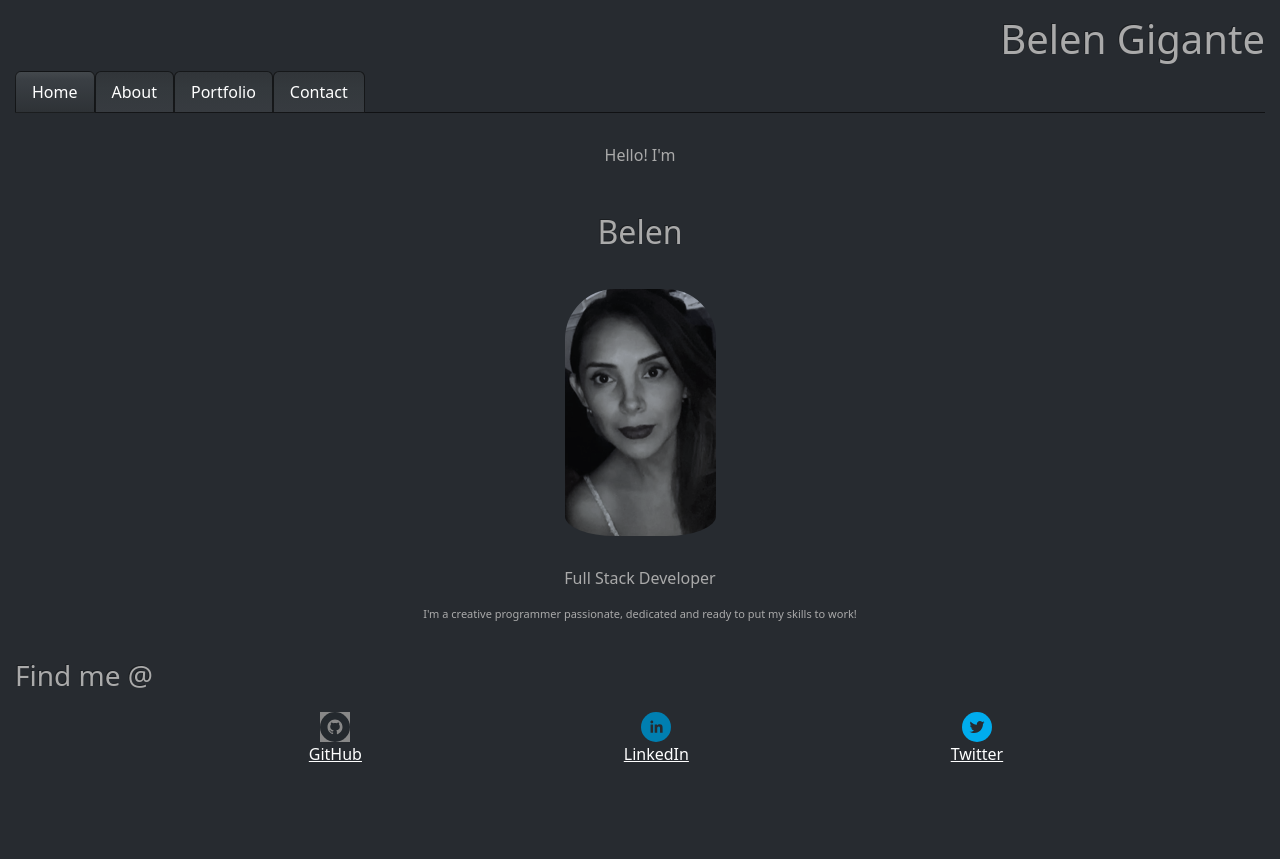
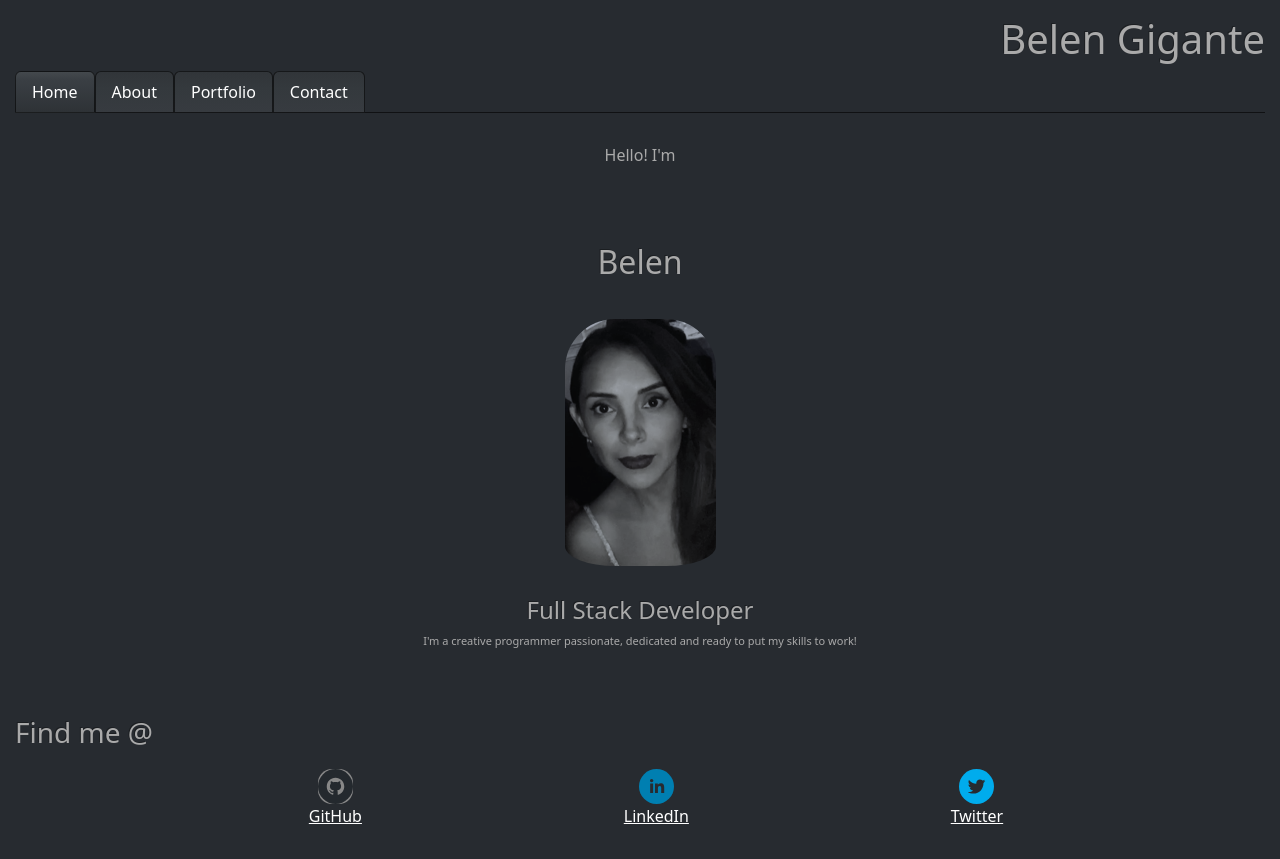
Before and after one commit to BelenGigante/React-Portfolio, a React (Create React App) app in the folder src/: page / in a window 1280 px wide. Before the commit the page ends 800 px from the top, so only its background shows below. Built offline with nearby package versions, Linux system fonts and the light colour scheme.

Commit message:
linked google docs resume with logo in about me section

```diff
--- a/src/App.css
+++ b/src/App.css
@@ -10,8 +10,14 @@
   border-style: double;
   border-radius: 10px;
   min-height: 550px;
-  padding-left: 20px;
-  padding-right: 20px;
+  padding-left: 60px;
+  padding-right: 60px;
+
+}
+
+p{
+  text-align: justify;
+  padding-bottom: 30px;
 }
 
 .contactDiv{
@@ -30,6 +36,14 @@
   padding: 5px;
   border-radius: 10px;
   border-style: solid;
+}
+
+.resume{
+  padding-top: 40px;
+  margin: 30px;
+  border-radius: 10px;
+  border-style:solid;
+  border-color: #888;
 }
 
 h1{
@@ -51,11 +65,12 @@ h3{
 
 .caption{
   font-size: 11px;
-
+  text-align: center;
 }
 
 .homeHeader{
  padding-top: 30px;
+ text-align: center;
 }
 
 .logo {
@@ -78,13 +93,14 @@ h3{
 }
 
 .icon{
-  width: 30px !important;
-  height: 30px !important;
+  width: 35px !important;
+  height: 35px !important;
 }
 .githubicon{
-  width: 30px !important;
-  height: 30px !important;
+  width: 35px !important;
+  height: 35px !important;
   background-color: #888;
+  border-radius: 14px;
 }
 
 .portfolioImg{
--- a/src/components/NavTabs.js
+++ b/src/components/NavTabs.js
@@ -1,7 +1,6 @@
 import React from 'react';
 
 function NavTabs({ currentPage, handlePageChange, pages }) {
-  // Opportunity
   return (
     <div>
       <h1>Belen Gigante</h1>
--- a/src/components/pages/About.js
+++ b/src/components/pages/About.js
@@ -1,4 +1,5 @@
 import React from 'react';
+import { SocialIcon } from 'react-social-icons';
 
 export default function About() {
   return (
@@ -10,6 +11,10 @@ export default function About() {
       <p>
        During training I have developed the ability to learn and collaborate in rapidly changing environments and compositions. Worked through 500+ hours of bootcamp structure, learning JavaScript, Node.Js, React.Js, Express amongs others. Eager to face challenges to achieve lasting impacts on user experience.
       </p>
+      <SocialIcon className='icon' url="https://docs.google.com/document/d/1rm8Vo2_84Ctx-t_i9pRaSq8YFwU5AKAfE99lKOXOfTE/edit?usp=sharing" target="_blank"/>
+      <br></br>
+      <a className='resume' href='https://docs.google.com/document/d/1rm8Vo2_84Ctx-t_i9pRaSq8YFwU5AKAfE99lKOXOfTE/edit?usp=sharing' target="_blank"> Check out my resume! </a>
+
     </div>
   );
 }
--- a/src/components/pages/Home.js
+++ b/src/components/pages/Home.js
@@ -3,13 +3,13 @@ import React from 'react';
 export default function Home() {
   return (
     <div>
-    <header className='homeHeader'>
-      <p>Hello! I'm </p>
+    <header >
+      <p className='homeHeader'>Hello! I'm </p>
     </header>
     <section>
       <h2>Belen</h2>
         <img className='profilePic' src='./assets/me2.png'></img>
-      <p>Full Stack Developer</p>
+      <h4>Full Stack Developer</h4>
       <p className='caption'>
         I'm a creative programmer passionate, dedicated and ready to put my skills to work!
       </p>
```
